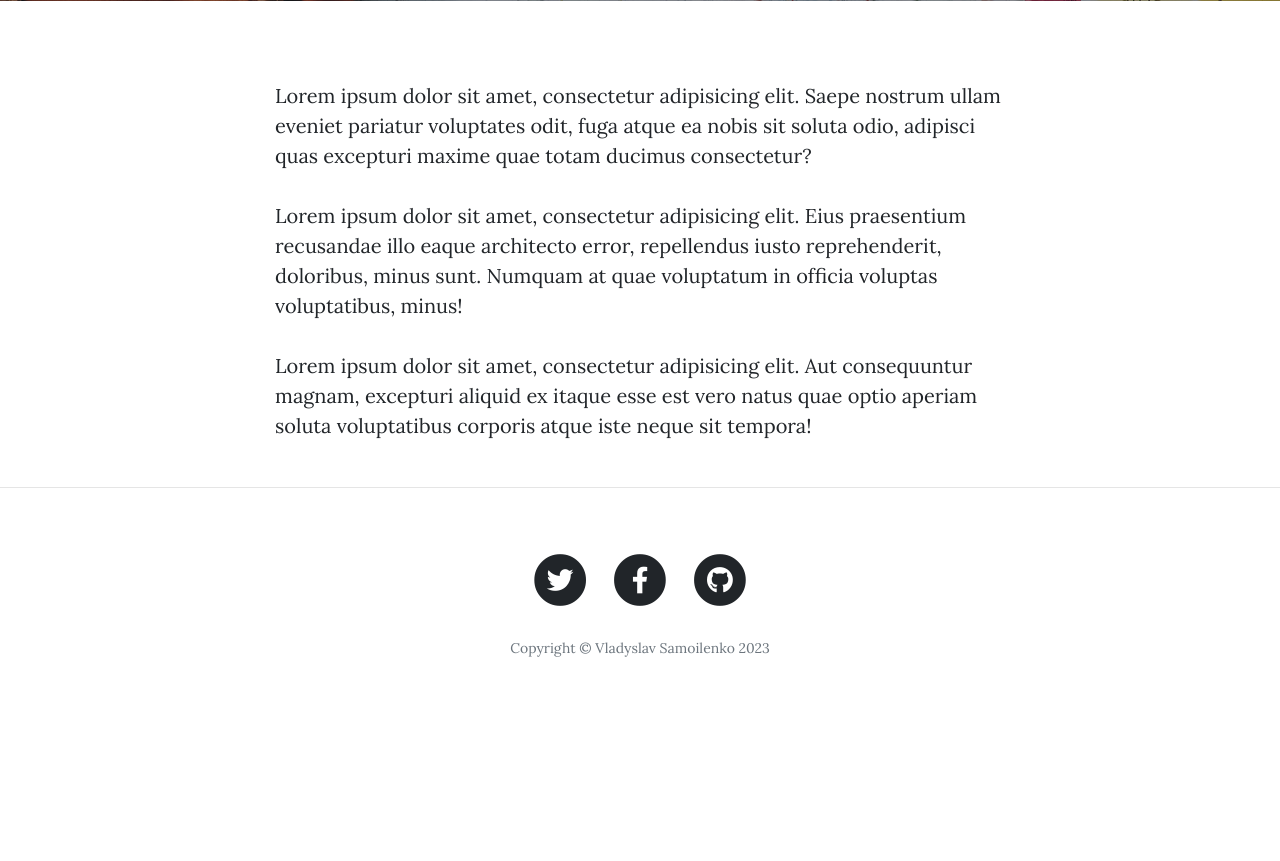
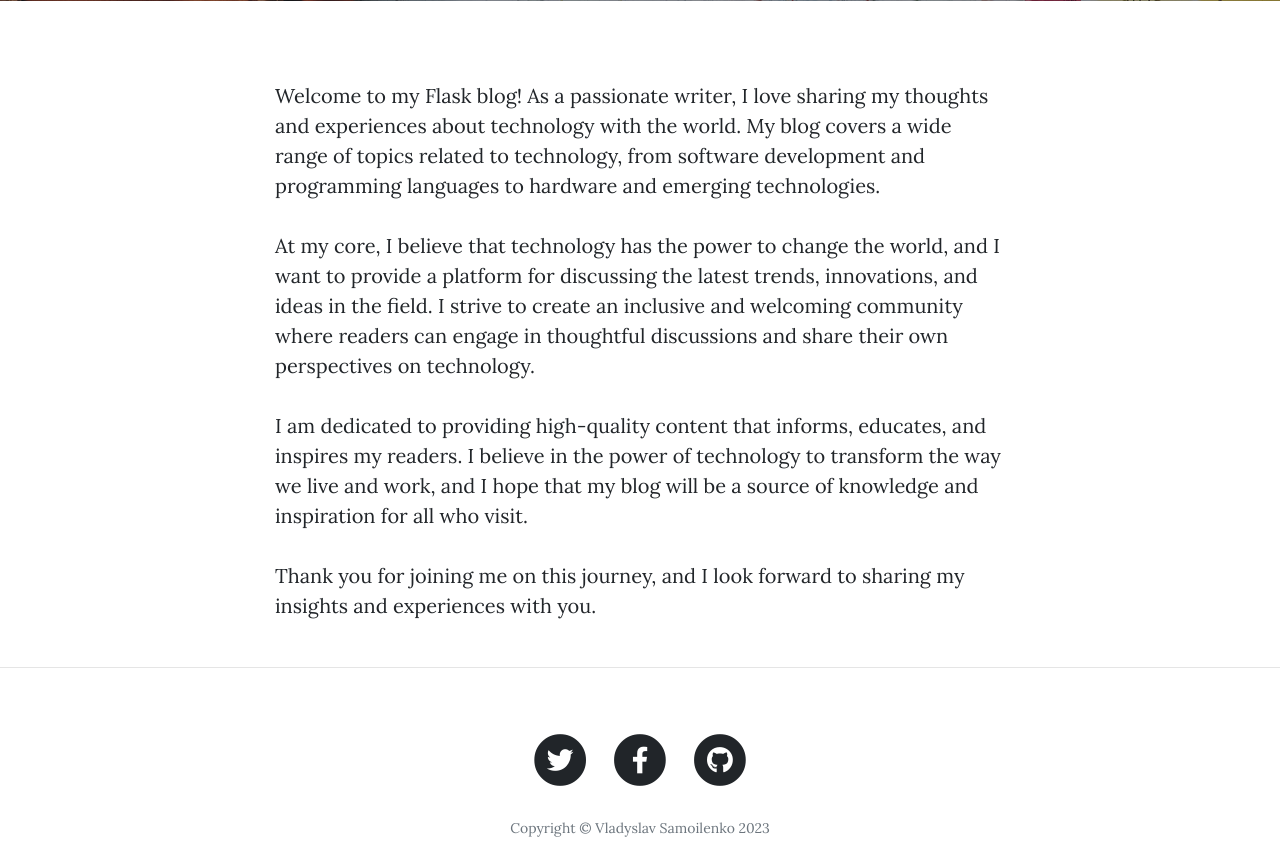
Before and after one commit to saymolet/blog-flask, a Flask app: page /about in a window 1280 px wide. Shown: the part 531-1392 px from the top of the page. Before the commit the page ends 1188 px from the top, so only its background shows below. Run offline with Flask 3, Linux system fonts and the light colour scheme; some libraries are stand-ins or nearby versions.

Commit message:
fix: update about section

```diff
--- a/templates/about.html
+++ b/templates/about.html
@@ -17,9 +17,10 @@
 <div class="container">
    <div class="row">
       <div class="col-lg-8 col-md-10 mx-auto">
-         <p>Lorem ipsum dolor sit amet, consectetur adipisicing elit. Saepe nostrum ullam eveniet pariatur voluptates odit, fuga atque ea nobis sit soluta odio, adipisci quas excepturi maxime quae totam ducimus consectetur?</p>
-         <p>Lorem ipsum dolor sit amet, consectetur adipisicing elit. Eius praesentium recusandae illo eaque architecto error, repellendus iusto reprehenderit, doloribus, minus sunt. Numquam at quae voluptatum in officia voluptas voluptatibus, minus!</p>
-         <p>Lorem ipsum dolor sit amet, consectetur adipisicing elit. Aut consequuntur magnam, excepturi aliquid ex itaque esse est vero natus quae optio aperiam soluta voluptatibus corporis atque iste neque sit tempora!</p>
+         <p>Welcome to my Flask blog! As a passionate writer, I love sharing my thoughts and experiences about technology with the world. My blog covers a wide range of topics related to technology, from software development and programming languages to hardware and emerging technologies.</p>
+         <p>At my core, I believe that technology has the power to change the world, and I want to provide a platform for discussing the latest trends, innovations, and ideas in the field. I strive to create an inclusive and welcoming community where readers can engage in thoughtful discussions and share their own perspectives on technology.</p>
+         <p>I am dedicated to providing high-quality content that informs, educates, and inspires my readers. I believe in the power of technology to transform the way we live and work, and I hope that my blog will be a source of knowledge and inspiration for all who visit.</p>
+         <p>Thank you for joining me on this journey, and I look forward to sharing my insights and experiences with you.</p>
       </div>
    </div>
 </div>
```
